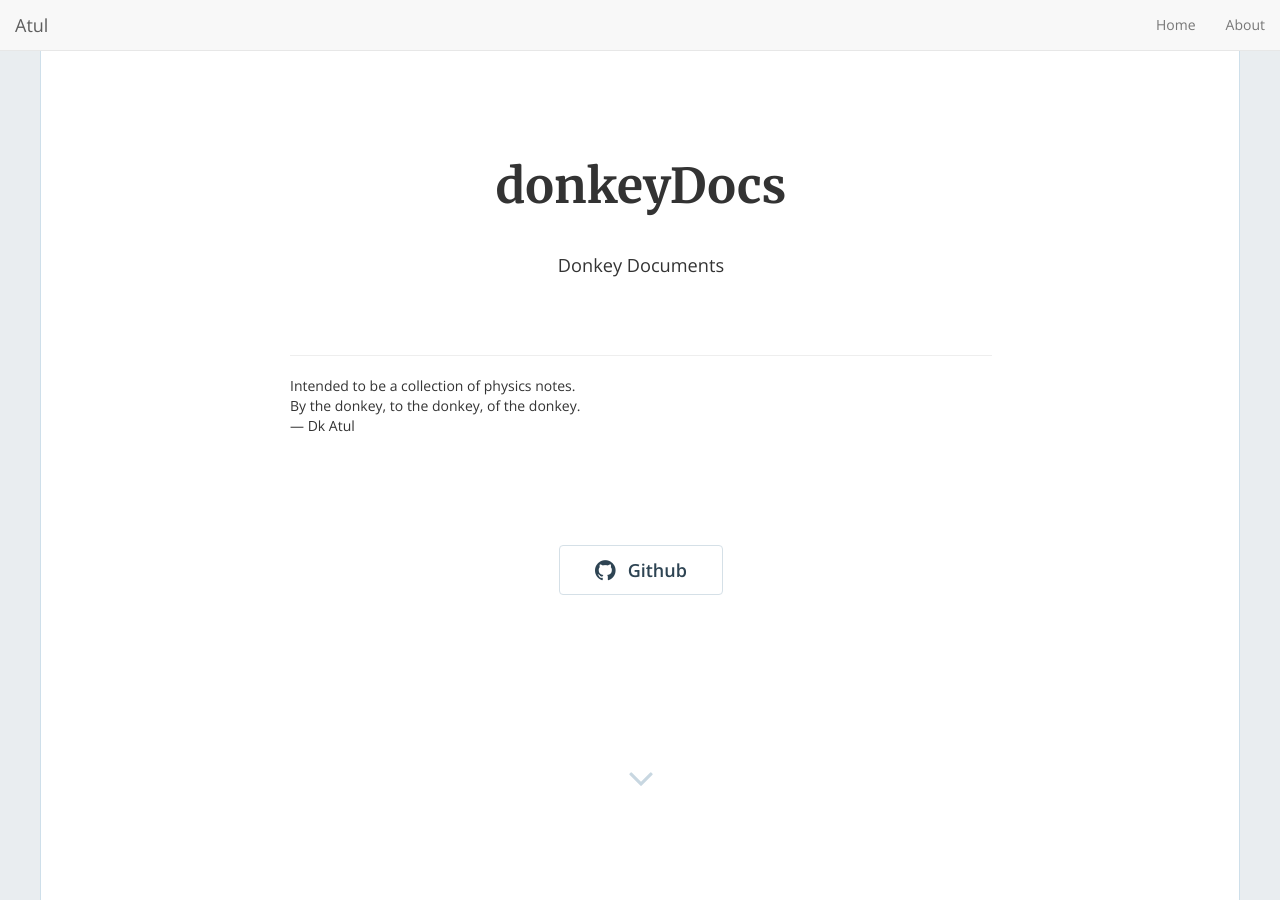
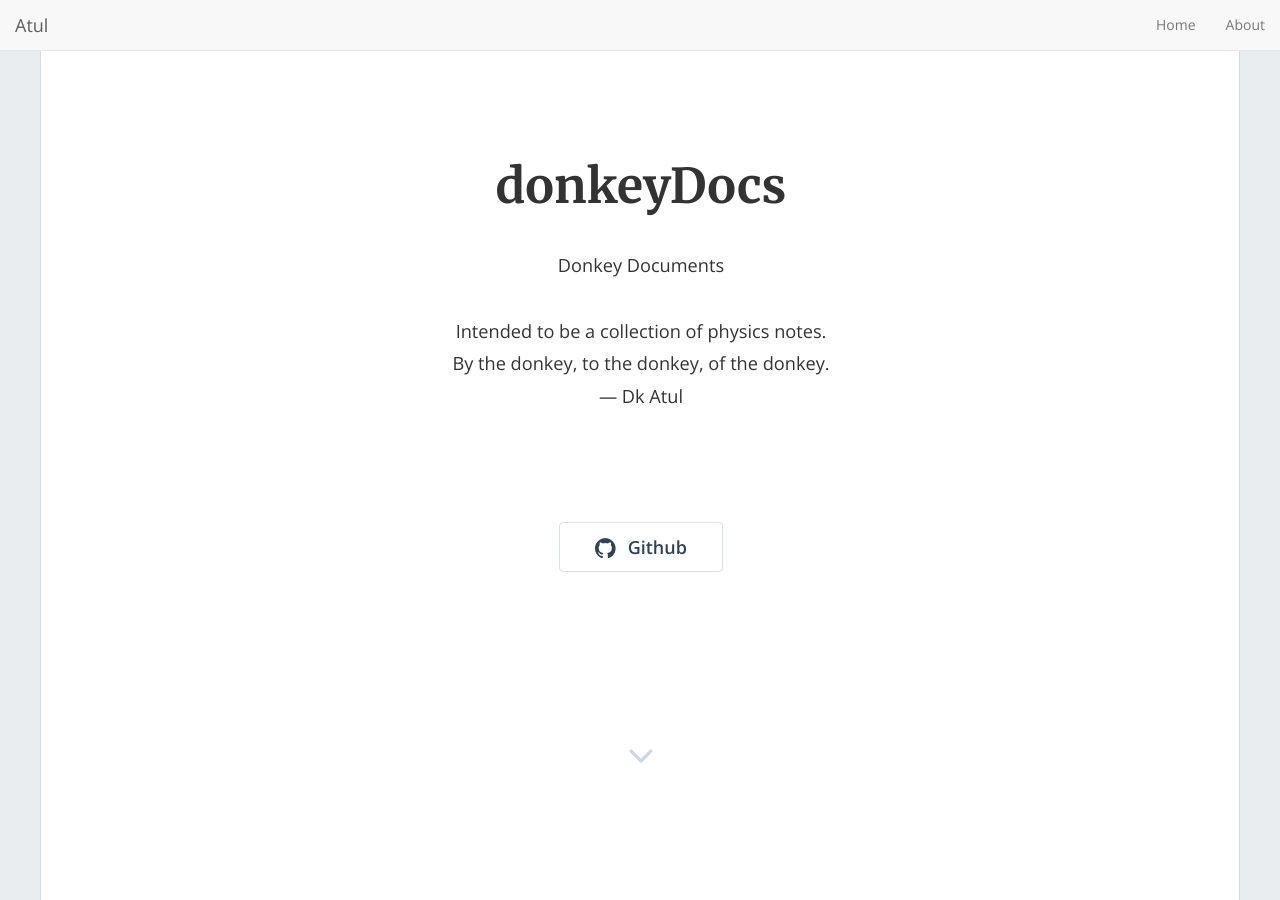
Before and after one commit to donkeyDocs/donkeyDocs.github.io, a Jekyll site: the page built from index.html, in a window 1280 px wide and 900 px high. Built offline with Jekyll 4.4.1, drawn with Linux system fonts in a browser that asks for light colours; nearby versions of some CDN libraries; the list of posts is cut into pages by our own code.

```diff
--- a/_config.yml
+++ b/_config.yml
@@ -15,7 +15,7 @@
 # in the templates via {{ site.myvariable }}.
 title: "donkeyDocs"
 email: 'atul.singh.arora@gmail.com'
-description: "Donkey Documents <br/> <hr> Intended to be a collection of physics notes. <br/> By the donkey, to the donkey, of the donkey. <br/> — Dk Atul"
+description: "Donkey Documents <br/> <br/> Intended to be a collection of physics notes. <br/> By the donkey, to the donkey, of the donkey. <br/> — Dk Atul"
 baseurl: "" # the subpath of your site, e.g. /blog
 url: "http://atulsingharora.github.io/" # the base hostname & protocol for your site, e.g. http://example.com
 twitter_username: ''
```
